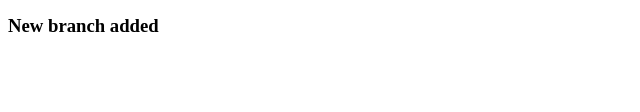
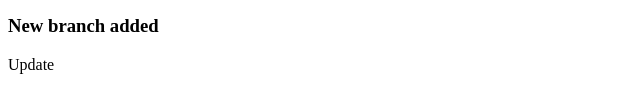
Before and after one commit to SaurabhShanbhag/Demo, a plain HTML site: page index.html in a window 1280 px wide. Shown: the part 226-338 px from the top of the page, 0-640 px from the left. Drawn offline with Linux system fonts and the light colour scheme.

Commit message:
added after pull

```diff
--- a/index.html
+++ b/index.html
@@ -7,5 +7,6 @@
 <h2>Hello World</h2>
 <button href="contact.html">Contact me</button>
 <h3>New branch added</h3>
+<a>Update</a>
 </body>
 </html>
```
